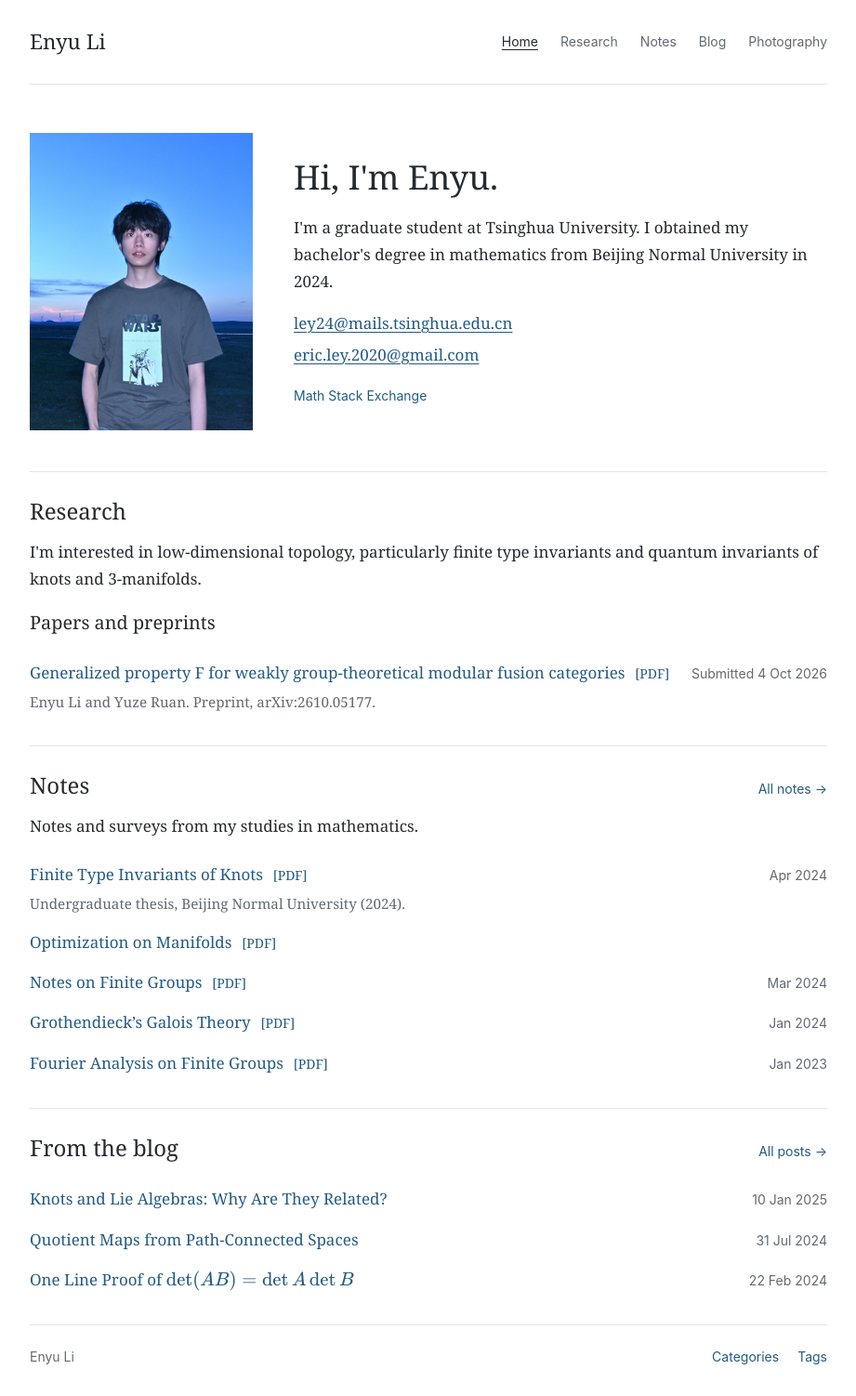
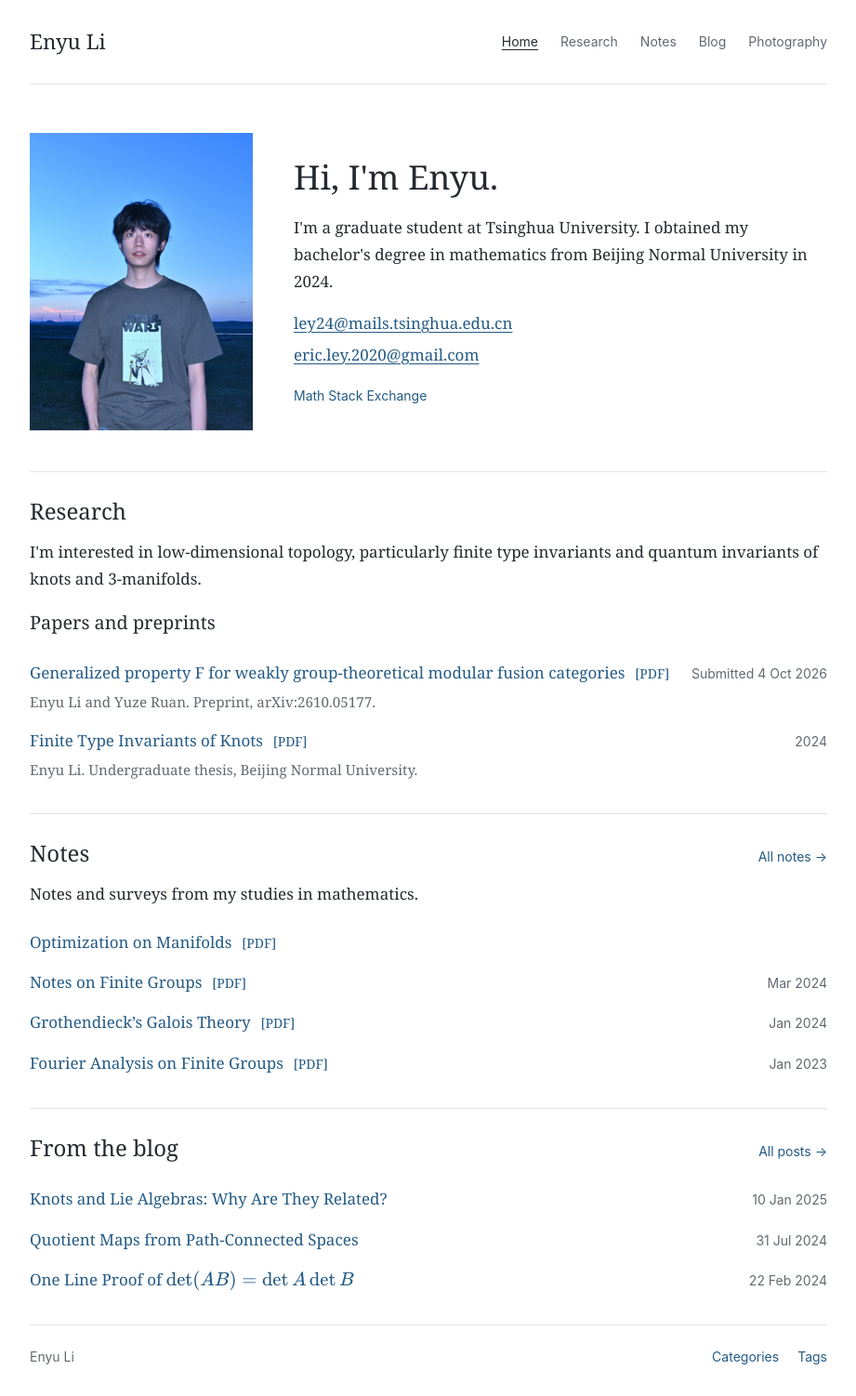
Before and after one commit to Enyu2023/Enyu2023.github.io, a Jekyll site: the page built from index.md, in a window 1280 px wide. Shown: the whole page at 93% size, without its empty margins (179-1100 px from the left). Built offline with Jekyll 4.4.1, drawn with Linux system fonts in a browser that asks for light colours; formulas are drawn with MathJax 3.

Commit message:
Move undergraduate thesis to papers and preprints

```diff
--- a/_layouts/home.html
+++ b/_layouts/home.html
@@ -33,13 +33,17 @@ layout: academic
     <h3>Papers and preprints</h3>
     <ul class="entry-list">
       {% for paper in site.data.research %}
+        {% assign paper_url = paper.url %}
+        {% unless paper_url contains '://' %}{% assign paper_url = paper_url | relative_url %}{% endunless %}
+        {% assign paper_pdf = paper.pdf %}
+        {% unless paper_pdf contains '://' %}{% assign paper_pdf = paper_pdf | relative_url %}{% endunless %}
         <li>
           <div>
-            <a href="{{ paper.url | escape }}">{{ paper.title | escape }}</a>
-            {% if paper.pdf %}<a class="note-download" href="{{ paper.pdf | escape }}" aria-label="Read {{ paper.title | escape }} as PDF">[PDF]</a>{% endif %}
-            <p class="muted entry-description">{{ paper.authors | escape }}. {{ paper.status | escape }}, arXiv:{{ paper.arxiv | escape }}.</p>
+            <a href="{{ paper_url | escape }}">{{ paper.title | escape }}</a>
+            {% if paper.pdf %}<a class="note-download" href="{{ paper_pdf | escape }}" aria-label="Read {{ paper.title | escape }} as PDF">[PDF]</a>{% endif %}
+            <p class="muted entry-description">{{ paper.authors | escape }}. {{ paper.status | escape }}{% if paper.institution %}, {{ paper.institution | escape }}{% endif %}{% if paper.arxiv %}, arXiv:{{ paper.arxiv | escape }}{% endif %}.</p>
           </div>
-          <time datetime="{{ paper.submitted | date: '%Y-%m-%d' }}">Submitted {{ paper.submitted | date: '%-d %b %Y' }}</time>
+          {% if paper.submitted %}<time datetime="{{ paper.submitted | date: '%Y-%m-%d' }}">Submitted {{ paper.submitted | date: '%-d %b %Y' }}</time>{% elsif paper.year %}<time datetime="{{ paper.year | escape }}">{{ paper.year | escape }}</time>{% endif %}
         </li>
       {% endfor %}
     </ul>
@@ -52,7 +56,7 @@ layout: academic
     <a href="{{ '/notes/' | relative_url }}">All notes <span aria-hidden="true">→</span></a>
   </div>
   <p>Notes and surveys from my studies in mathematics.</p>
-  {% assign recent_notes = site.notes | sort: 'date' | reverse %}
+  {% assign recent_notes = site.notes | where_exp: 'note', 'note.research_work != true' | sort: 'date' | reverse %}
   {% assign featured_notes = recent_notes | where: 'featured', true %}
   {% assign other_notes = recent_notes | where_exp: 'note', 'note.featured != true' %}
   {% assign recent_notes = featured_notes | concat: other_notes %}
--- a/_layouts/note.html
+++ b/_layouts/note.html
@@ -3,7 +3,7 @@ layout: academic
 ---
 <article class="note">
   <header class="page-heading">
-    <a class="back-link" href="{{ '/notes/' | relative_url }}">← All notes</a>
+    {% if page.research_work %}<a class="back-link" href="{{ '/#research' | relative_url }}">← Back to research</a>{% else %}<a class="back-link" href="{{ '/notes/' | relative_url }}">← All notes</a>{% endif %}
     <h1>{{ page.title | escape }}</h1>
     {% if page.date and page.date_precision != 'none' %}{% if page.date_precision == 'month' %}<time datetime="{{ page.date | date: '%Y-%m' }}">{{ page.date | date: '%B %Y' }}</time>{% else %}<time datetime="{{ page.date | date: '%Y-%m-%d' }}">{{ page.date | date: '%d %B %Y' }}</time>{% endif %}{% endif %}
     {% if page.description %}<p>{{ page.description | escape }}</p>{% endif %}
--- a/notes.html
+++ b/notes.html
@@ -8,7 +8,7 @@ description: Notes and surveys from my studies in mathematics.
   <h1>Notes</h1>
   <p>Notes and surveys from my studies in mathematics.</p>
 </header>
-{% assign notes = site.notes | sort: 'date' | reverse %}
+{% assign notes = site.notes | where_exp: 'note', 'note.research_work != true' | sort: 'date' | reverse %}
 {% assign featured_notes = notes | where: 'featured', true %}
 {% assign other_notes = notes | where_exp: 'note', 'note.featured != true' %}
 {% assign notes = featured_notes | concat: other_notes %}
```
Also changed, not shown: _data/research.yml (+7 -0 lines), _notes/finite-type-invariants.md (+1 -1 lines).
